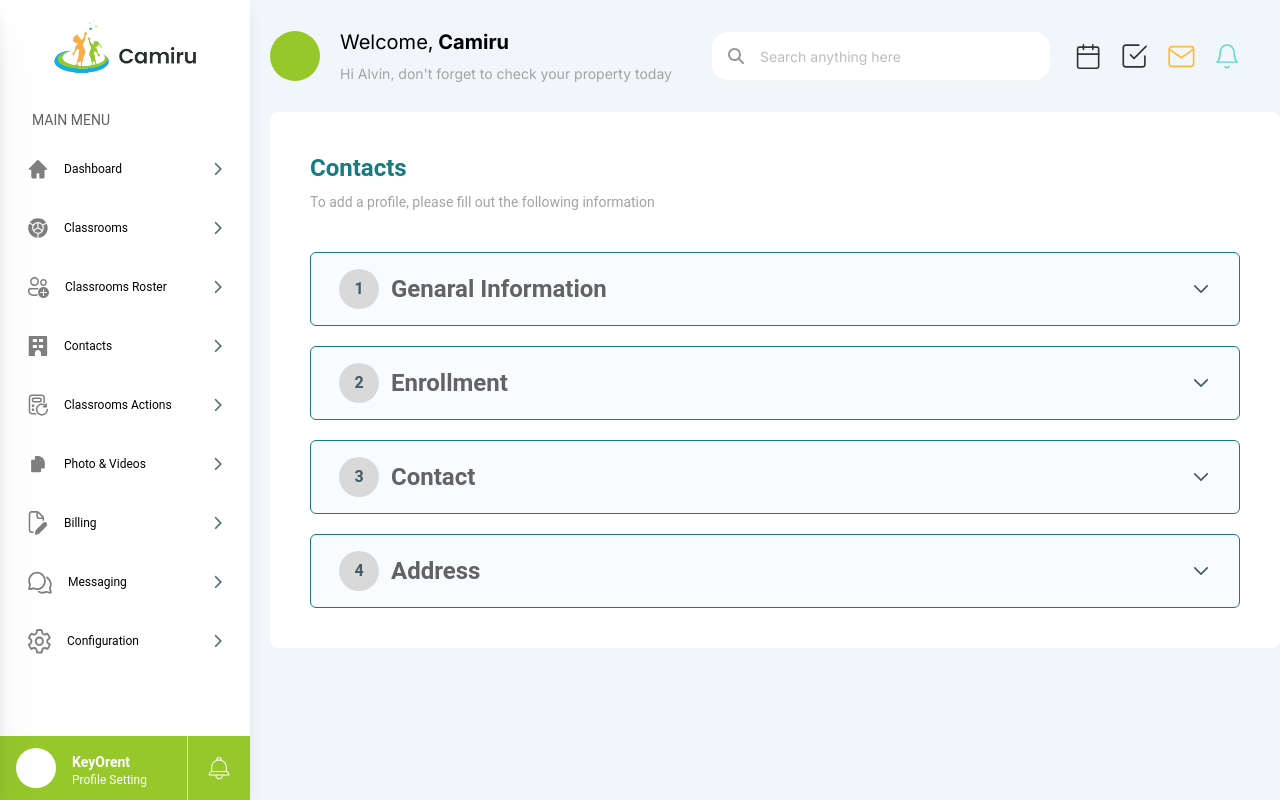
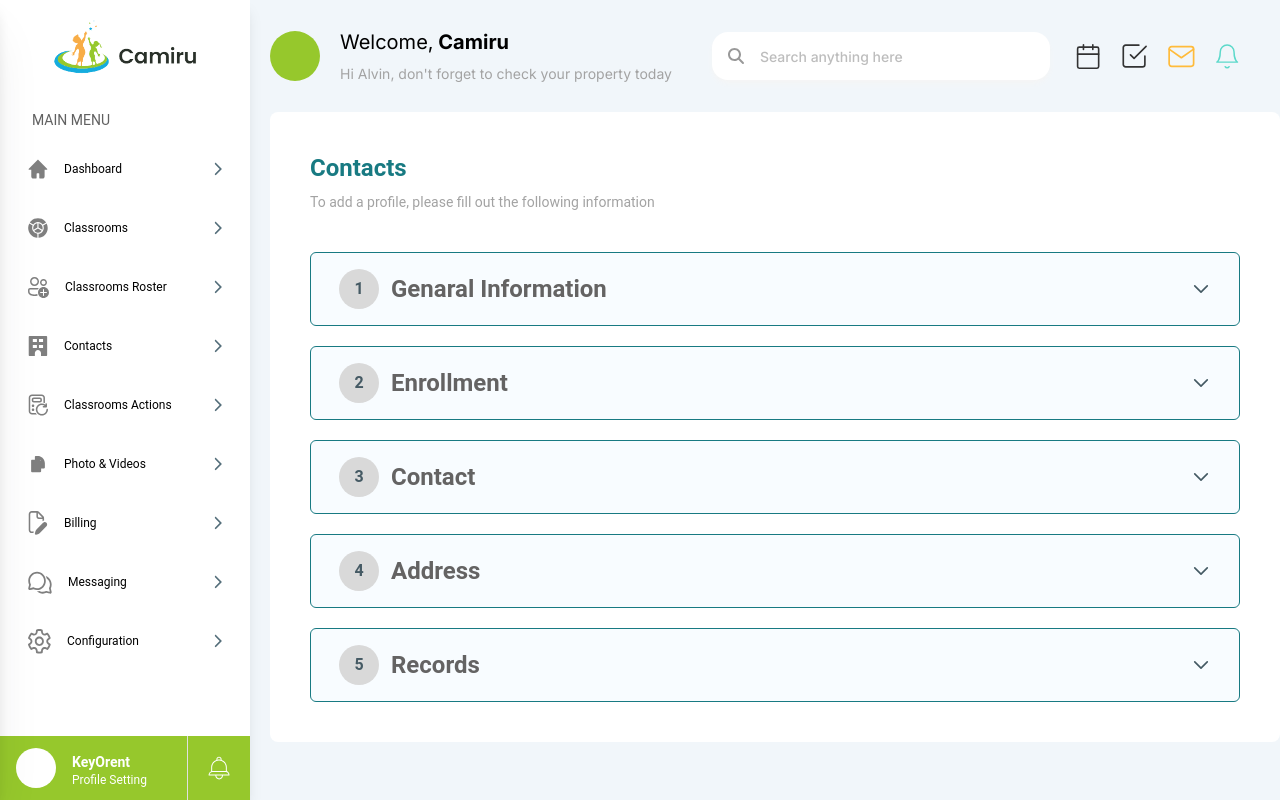
Before and after one commit to linear-digital/camiru-client-side, a React (Vite) app: page /dashboard/add-student in a window 1280 px wide. Built offline with nearby package versions, Linux system fonts and the light colour scheme.

Commit message:
update App.css and AddStudent.jsx

```diff
--- a/src/App.css
+++ b/src/App.css
@@ -146,7 +146,11 @@ body {
 select {
     background-color: white;
 }
-
+input{
+    background-color: white;
+    color: black ;
+    font-weight: 500;
+}
 @media screen and (max-width: 768px) {
     .media-grid {
         grid-template-columns: repeat(2, 1fr);
--- a/src/Pages/Dashboard/AddStudent/AddStudent.jsx
+++ b/src/Pages/Dashboard/AddStudent/AddStudent.jsx
@@ -105,6 +105,23 @@ const AddStudent = () => {
                         <Address />
                     </AccordionBody>
                 </Accordion>
+                <Accordion open={open === 5} icon={<Icon id={5} open={open} />}
+                    className={`border rounded-md lg:px-7 px-3 ${open === 5 && "py-5"} border-[#187A82] bg-[#F8FCFF]`}
+                >
+                    <AccordionHeader onClick={() => handleOpen(5)} className="border-none items-center">
+                        <div className="flex items-center gap-3">
+                            <div className="lg:w-10 w-7 lg:h-10 h-7 bg-[#D9D9D9] rounded-full text-xs lg:text-base flex justify-center items-center" >
+                                5
+                            </div>
+                            <div className="text-[#646363] text-sm lg:text-2xl font-bold ">
+                                Records
+                            </div>
+                        </div>
+                    </AccordionHeader>
+                    <AccordionBody>
+                        <Address />
+                    </AccordionBody>
+                </Accordion>
             </div>
         </DB_Page_Layout>
     );
--- /dev/null
+++ b/src/Pages/Dashboard/AddStudent/Records.jsx
@@ -0,0 +1 @@
+rsc
```
